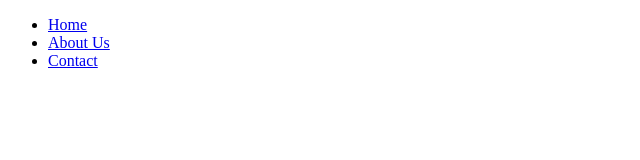
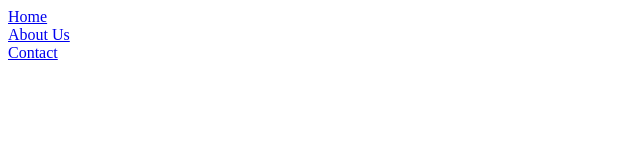
Before and after one commit to Francis-Torres/Project2-Fork-Francis, a plain HTML site: page index.html in a window 1280 px wide. Shown: the whole page, without its empty margins (0-640 px from the left). Drawn offline with Linux system fonts and the light colour scheme.

Commit message:
typo
css file was not properly linked

```diff
--- a/index.html
+++ b/index.html
@@ -1,7 +1,7 @@
 <!DOCTYPE html>
 <html lang="en">
 <head>
-  <link rel="stylesheet" href="styles.css">
+  <link rel="stylesheet" href="./css/style.css">
 </head>
 <body>
 	<header>
```
